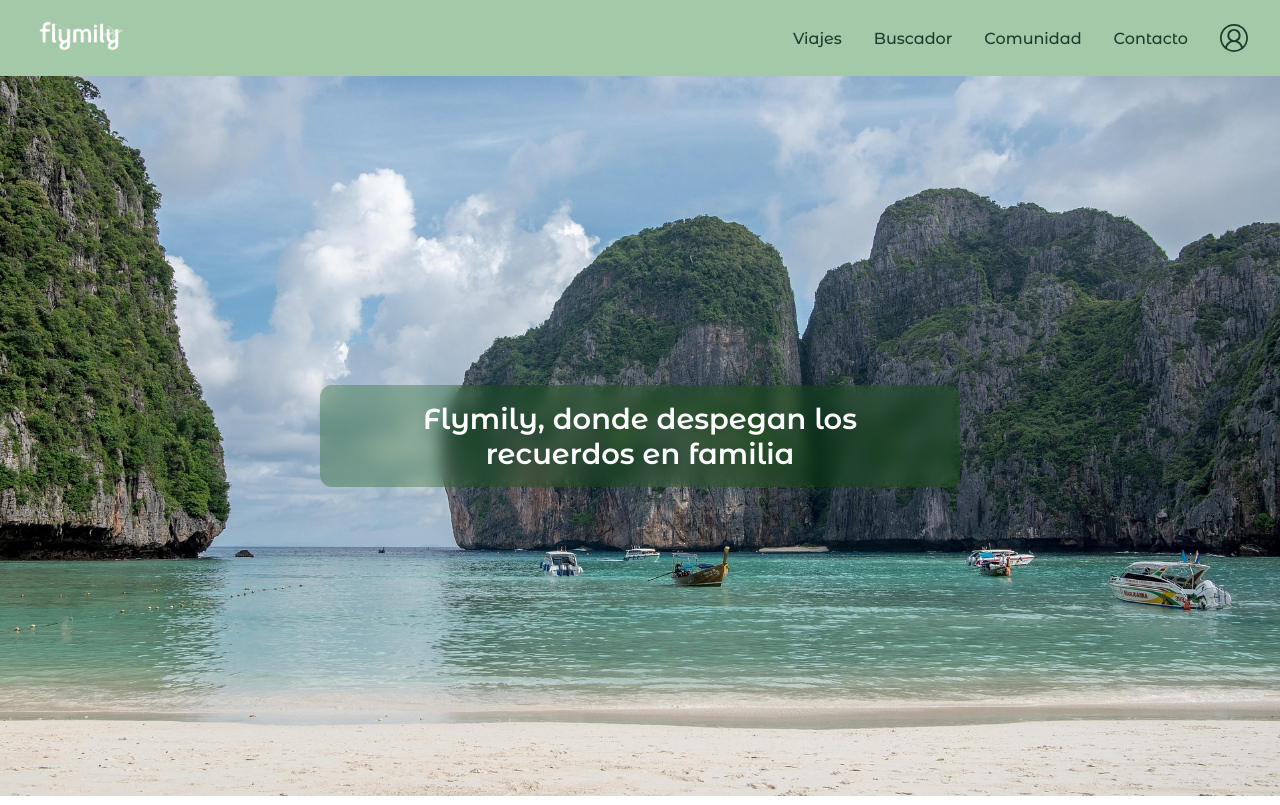
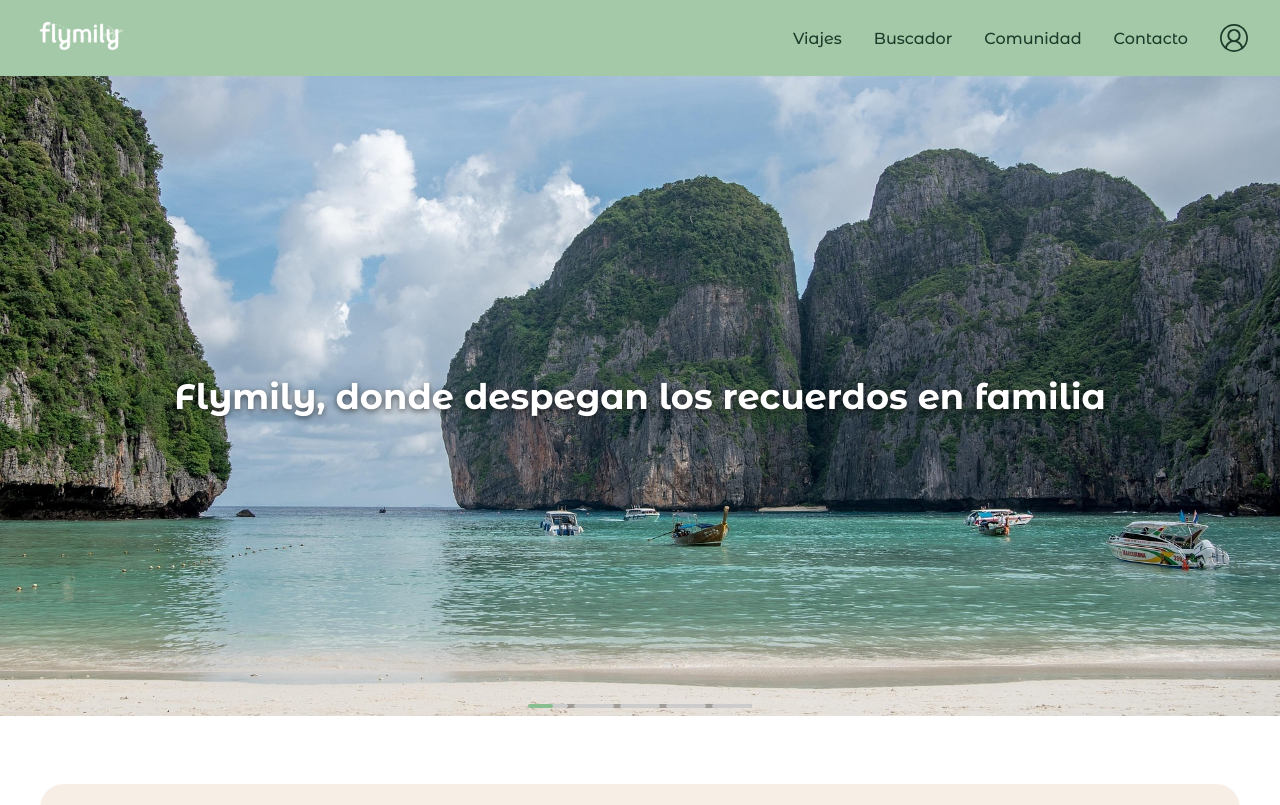
Before and after one commit to Flymily/Flymily-FE, a React (Vite) app: page / in a window 1280 px wide. Shown: the top 805 px of the page. Built offline with nearby package versions, Linux system fonts and the light colour scheme.

Commit message:
Change button and carousel slash

```diff
--- a/src/components/boton-suscripcion/SuscripcionModal.jsx
+++ b/src/components/boton-suscripcion/SuscripcionModal.jsx
@@ -1,6 +1,6 @@
-import { useState } from 'react';
-import { useForm } from 'react-hook-form';
-import styles from './SuscripcionModal.module.css';
+import { useState } from "react";
+import { useForm } from "react-hook-form";
+import styles from "./SuscripcionModal.module.css";
 
 const SuscripcionModal = () => {
   const [mostrarModal, setMostrarModal] = useState(false);
@@ -25,9 +25,12 @@ const SuscripcionModal = () => {
 
   return (
     <>
-      <button className={styles.abrirBtn} onClick={() => setMostrarModal(true)}>
+      <div className={styles.botonWrapper}>
+        <button
+          className={styles.abrirBtn}onClick={() => setMostrarModal(true)}>
           Recibe las últimas novedades
         </button>
+      </div>
 
       {mostrarModal && (
         <div className={styles.modalOverlay}>
@@ -38,40 +41,57 @@ const SuscripcionModal = () => {
               <input
                 id="nombre"
                 type="text"
-                {...register('nombre', { required: 'El nombre es obligatorio' })}
-                className={errors.nombre ? styles.errorInput : ''}
+                {...register("nombre", {
+                  required: "El nombre es obligatorio",
+                })}
+                className={errors.nombre ? styles.errorInput : ""}
               />
-                {errors.nombre && <span className={styles.error}>{errors.nombre.message}</span>}
+              {errors.nombre && (
+                <span className={styles.error}>{errors.nombre.message}</span>
+              )}
 
               <label htmlFor="email">Correo electrónico:</label>
               <input
                 id="email"
                 type="email"
-                {...register('email', {
-                    required: 'El correo es obligatorio',
+                {...register("email", {
+                  required: "El correo es obligatorio",
                   pattern: {
                     value: /^[^\s@]+@[^\s@]+\.[^\s@]+$/,
-                    message: 'Correo inválido',
+                    message: "Correo inválido",
                   },
                 })}
-                className={errors.email ? styles.errorInput : ''}
+                className={errors.email ? styles.errorInput : ""}
               />
-                {errors.email && <span className={styles.error}>{errors.email.message}</span>}
+              {errors.email && (
+                <span className={styles.error}>{errors.email.message}</span>
+              )}
 
               <label className={styles.terminos}>
                 <input
                   type="checkbox"
-                  {...register('acepta', { required: 'Debes aceptar los términos' })}
+                  {...register("acepta", {
+                    required: "Debes aceptar los términos",
+                  })}
                 />
                 Acepto los términos y condiciones y el tratamiento de mis datos.
               </label>
-              {errors.acepta && <span className={styles.error}>{errors.acepta.message}</span>}
+              {errors.acepta && (
+                <span className={styles.error}>{errors.acepta.message}</span>
+              )}
 
-              <button type="submit" className={styles.btnEnviar}>Suscribirse</button>
-              {suscrito && <p className={styles.success}>¡Gracias por suscribirte!</p>}
+              <button type="submit" className={styles.btnEnviar}>
+                Suscribirse
+              </button>
+              {suscrito && (
+                <p className={styles.success}>¡Gracias por suscribirte!</p>
+              )}
             </form>
 
-            <button className={styles.cerrarBtn} onClick={() => setMostrarModal(false)}>
+            <button
+              className={styles.cerrarBtn}
+              onClick={() => setMostrarModal(false)}
+            >
               ✕
             </button>
           </div>
--- a/src/components/boton-suscripcion/SuscripcionModal.module.css
+++ b/src/components/boton-suscripcion/SuscripcionModal.module.css
@@ -1,6 +1,6 @@
 .abrirBtn {
   background-color: #a3c9a8;
-  color: black;
+  color: #f8f9f8;
   font-weight: bold;
   font-size: 1rem;
   padding: 0.8rem 1.5rem;
@@ -13,6 +13,12 @@
 
 .abrirBtn:hover {
   background-color: #8abf98;
+}
+
+.botonWrapper {
+  display: flex;
+  justify-content: center;
+  margin: 2rem auto 3rem auto;
 }
 
 .modalOverlay {
--- a/src/pages/home/Home.jsx
+++ b/src/pages/home/Home.jsx
@@ -1,32 +1,38 @@
-import React from 'react';
-import Slider from 'react-slick';
-import 'slick-carousel/slick/slick.css';
-import 'slick-carousel/slick/slick-theme.css';
-import sliderData from '../../assets/data/sliderData.js';
-import Buscador from '../buscador/Buscador';
+import React, { useRef, useState } from "react";
+import Slider from "react-slick";
+import "slick-carousel/slick/slick.css";
+import "slick-carousel/slick/slick-theme.css";
 
-import styles from './Home.module.css';
-import SuscripcionModal from '../../components/boton-suscripcion/SuscripcionModal.jsx';
+import sliderData from "../../assets/data/sliderData";
+import Buscador from "../buscador/Buscador";
+import SuscripcionModal from "../../components/boton-suscripcion/SuscripcionModal";
+
+import styles from "./Home.module.css";
 
 const Home = () => {
+
+  const [activeSlide, setActiveSlide] = useState(0);
+  const sliderRef = useRef(null);
+
   const settings = {
     autoplay: true,
     autoplaySpeed: 9000,
-    dots: true,
+    dots: false,
     infinite: true,
     arrows: false,
     pauseOnHover: false,
+    beforeChange: (_, next) => setActiveSlide(next),
   };
 
   return (
     <div>
       <div className={styles.sliderContainer}>
-        <Slider {...settings}>
-          {sliderData.map((slide, index) => (
-            <div key={index} className={styles.slide}>
+        <Slider {...settings} ref={sliderRef}>
+          {sliderData.map((slide, i) => (
+            <div key={i} className={styles.slide}>
               <img
                 src={slide.img}
-                alt={`Imagen ${index + 1}`}
+                alt={`Imagen ${i + 1}`}
                 className={styles.slideImg}
               />
               <div className={styles.textBackdrop}>
@@ -35,6 +41,29 @@ const Home = () => {
             </div>
           ))}
         </Slider>
+        <div className={styles.progressContainer}>
+          {sliderData.map((_, i) => (
+            <div
+              key={i}
+              className={styles.progressBar}
+              role="button"
+              tabIndex={0}
+              onClick={() => sliderRef.current?.slickGoTo(i)}
+              onKeyDown={(e) =>
+                e.key === "Enter" && sliderRef.current?.slickGoTo(i)
+              }
+            >
+              <div
+                className={`${styles.progressInner} ${
+                  activeSlide === i ? styles.active : ""
+                }`}
+                style={{
+                  animationDuration: `${settings.autoplaySpeed}ms`,
+                }}
+              />
+            </div>
+          ))}
+        </div>
       </div>
       <section id="buscador">
         <Buscador />
--- a/src/pages/home/Home.module.css
+++ b/src/pages/home/Home.module.css
@@ -1,35 +1,82 @@
+.sliderContainer {
+  position: relative;
+}
+
 .slide {
   position: relative;
-  width: 100%;
-  height: 90vh;
 }
-
 .slideImg {
   width: 100%;
-  height: 100%;
+  height: 80vh;
   object-fit: cover;
 }
 
 .textBackdrop {
   position: absolute;
-  top: 50%;
-  left: 50%;
-  transform: translate(-50%, -50%);
-  backdrop-filter: blur(8px);
-  background-color: rgba(13, 86, 2, 0.3);
-  padding: 1rem 2rem;
-  border-radius: 12px;
-  max-width: 80%;
+  inset: 0;
+  display: flex;
+  align-items: center;
+  justify-content: center;
+}
+.centeredText {
+  font-family: "Montserrat Alternates", sans-serif;
+  color: #fff;
+  font-size: 2.2rem;
   text-align: center;
-  z-index: 2;
+  text-shadow: 0 2px 6px rgba(0, 0, 0, 0.6);
 }
 
-.centeredText {
-  font-family: "Montserrat Alternates", sans-serif;
-  color: white;
-  font-size: 1.8rem;
-  font-weight: 600;
-  margin: 0;
+.progressContainer {
+  position: absolute;
+  bottom: 12px;
+  left: 50%;
+  transform: translateX(-50%);
+  display: flex;
+  gap: 6px;
+  z-index: 5;
+  background: rgba(0, 0, 0, 0.3);
+  border-radius: 10px;
+}
+
+.progressBar {
+  width: 40px;
+  height: 4px;
+  background: #ccc;
+  border-radius: 4px;
+  overflow: hidden;
+  cursor: pointer;
+}
+
+.progressInner {
+  width: 0%;
+  height: 100%;
+  background-color: #88be90;
+  border-radius: 4px;
+  transform-origin: left;
+
+}
+
+.active {
+  animation: fill 9s linear forwards;
+}
+
+@keyframes fill {
+  from {
+    width: 0%;
+  }
+  to {
+    width: 100%;
+  }
+}
+
+
+@keyframes fillBar {
+  from {
+    width: 0%;
+  }
+  to {
+    width: 100%;
+  }
 }
 
 @media (max-width: 768px) {
```
Lines whose indentation alone changed are shown as unchanged.
